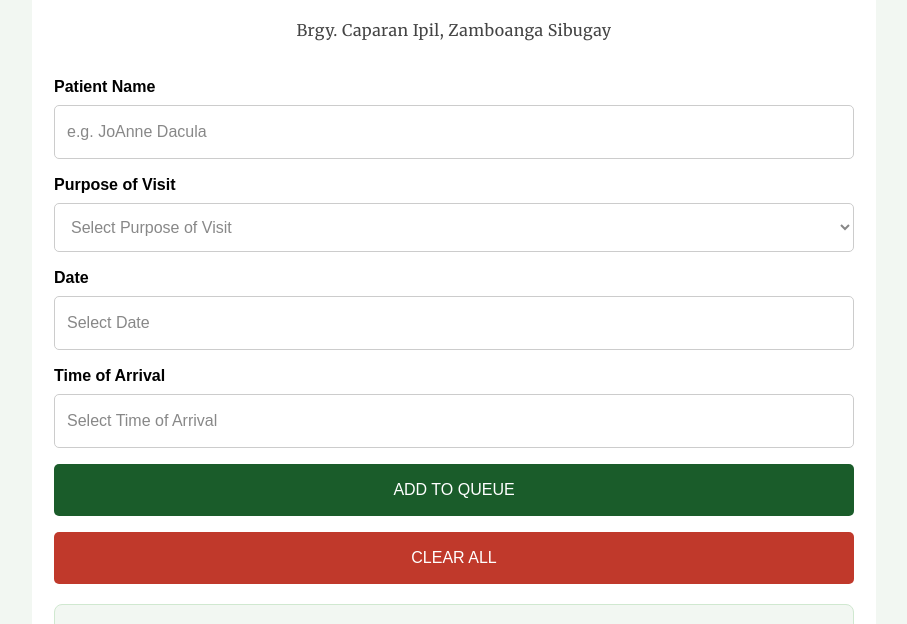
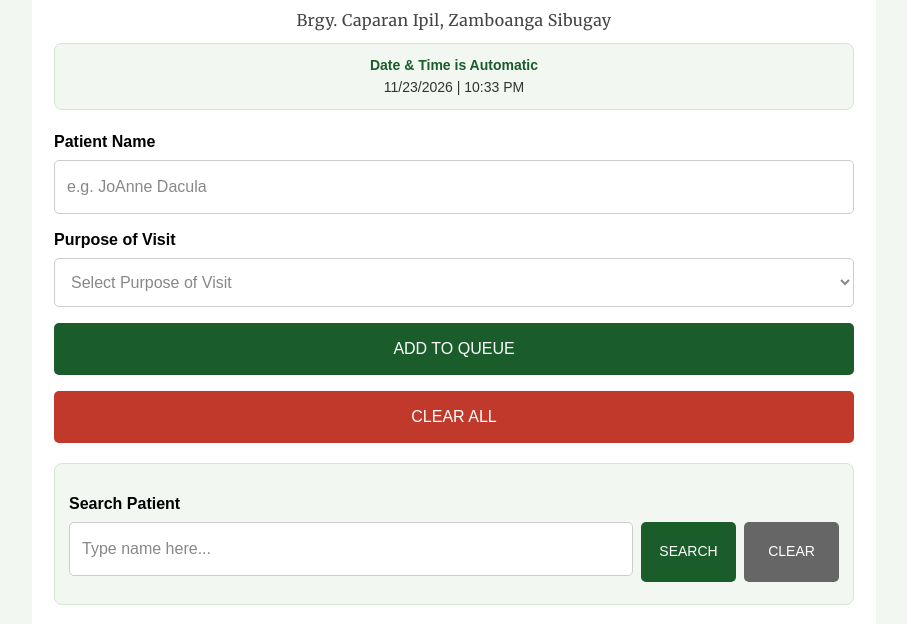
Before and after one commit to joannedacula4-a11y/-health-center-queue-log, a plain HTML site: page index.html in a window 1280 px wide. Shown: the part 102-726 px from the top of the page, without its empty margins (186-1093 px from the left). Drawn offline with nearby package versions, Linux system fonts and the light colour scheme.

Commit message:
Update index.html

```diff
--- a/index.html
+++ b/index.html
@@ -8,8 +8,10 @@
 <style>
   body { font-family: Arial, sans-serif; background: #f2f7f2; margin: 0; padding: 20px; }
   .container { max-width: 800px; margin: auto; background: white; padding: 28px 22px 22px 22px; border-radius: 10px; }
-h1 { font-family: 'Playfair Display', Georgia, 'Times New Roman', serif; font-weight: 800; text-align: center; color: #1a5c2a; margin-bottom: 18px; margin-top: 10px; line-height: 1.45; text-transform: uppercase; letter-spacing: 0.5px; font-size: 28px; }
-.subtitle { font-family: 'Merriweather', Georgia, 'Times New Roman', serif; font-weight: 400; text-align: center; color: #444; margin-top: 0; margin-bottom: 30px; line-height: 1.9; font-size: 16px; letter-spacing: 0.4px; }
+  h1 { font-family: 'Playfair Display', Georgia, 'Times New Roman', serif; font-weight: 800; text-align: center; color: #1a5c2a; margin-bottom: 8px; margin-top: 10px; line-height: 1.45; text-transform: uppercase; letter-spacing: 0.5px; font-size: 28px; }
+  .subtitle { font-family: 'Merriweather', Georgia, 'Times New Roman', serif; font-weight: 400; text-align: center; color: #444; margin-top: 0; margin-bottom: 8px; line-height: 1.9; font-size: 16px; letter-spacing: 0.4px; }
+  .auto-time { text-align: center; background: #f2f7f2; border: 1px solid #d0e8d0; padding: 10px; border-radius: 8px; margin-bottom: 20px; font-size: 14px; color: #1a5c2a; font-weight: bold; line-height: 1.6; }
+  .auto-time span { color: #333; font-weight: normal; }
   label { display: block; margin-top: 14px; font-weight: bold; line-height: 1.5; }
   input, select { width: 100%; padding: 14px 12px; margin-top: 6px; margin-bottom: 6px; border: 1px solid #ccc; border-radius: 5px; box-sizing: border-box; font-size: 16px; line-height: 1.5; background: white; display: block; }
   input::placeholder { color: #888; }
@@ -35,6 +37,12 @@ td:nth-child(4), td:nth-child(5) { white-space: nowrap; }
   <h1>HEALTH CENTER QUEUE LOG</h1>
   <p class="subtitle">Brgy. Caparan Ipil, Zamboanga Sibugay</p>
 
+  <!-- AUTOMATIC DATE & TIME - hindi na pwedeng baguhin ng user -->
+  <div class="auto-time">
+    Date & Time is Automatic<br>
+    <span id="currentDateTime">Loading...</span>
+  </div>
+
   <label for="name">Patient Name</label>
   <input type="text" id="name" placeholder="e.g. JoAnne Dacula">
 
@@ -54,13 +62,7 @@ td:nth-child(4), td:nth-child(5) { white-space: nowrap; }
     <option value="Others">Others</option>
   </select>
 
-<label for="visitDate">Date</label>
-<input type="text" id="visitDate" placeholder="Select Date" onfocus="this.type='date'" onblur="if(!this.value) this.type='text'">
-
-<label for="time">Time of Arrival</label>
-<input type="text" id="time" placeholder="Select Time of Arrival" onfocus="this.type='time'" onblur="if(!this.value) this.type='text'">
   <div id="error">Please enter a patient name.</div>
-
   <button id="addBtn">ADD TO QUEUE</button>
   <button id="clearBtn" style="background:#c0392b;">CLEAR ALL</button>
 
@@ -89,7 +91,32 @@ var queue = [];
   try { queue = JSON.parse(localStorage.getItem('caparanQueue') || '[]'); } catch(e){ queue = []; }
   var currentSearch = '';
 
-function saveQueue(){ try{ localStorage.setItem('caparanQueue', JSON.stringify(queue)); }catch(e){} }
+  function saveQueue(){
+    try{ localStorage.setItem('caparanQueue', JSON.stringify(queue)); }catch(e){}
+  }
+
+  // AUTOMATIC DATE & TIME - galing sa system, hindi sa user input
+  function getAutoDateTime(){
+    var now = new Date();
+    var yyyy = now.getFullYear();
+    var mm = String(now.getMonth()+1).padStart(2,'0');
+    var dd = String(now.getDate()).padStart(2,'0');
+    var date = yyyy + '-' + mm + '-' + dd; // YYYY-MM-DD for storage
+    var hh = String(now.getHours()).padStart(2,'0');
+    var min = String(now.getMinutes()).padStart(2,'0');
+    var time = hh + ':' + min; // 24h for storage
+    return { date: date, time: time, now: now };
+  }
+
+  function updateCurrentDateTimeDisplay(){
+    var auto = getAutoDateTime();
+    var display = auto.now.toLocaleDateString('en-US', { month: '2-digit', day: '2-digit', year: 'numeric' }) + ' | ' + auto.now.toLocaleTimeString('en-US', { hour: 'numeric', minute: '2-digit', hour12: true });
+    document.getElementById('currentDateTime').textContent = display;
+  }
+  // Update every second para live talaga
+  updateCurrentDateTimeDisplay();
+  setInterval(updateCurrentDateTimeDisplay, 1000);
+
   function formatTimeToAMPM(time24) {
     if (!time24) return '';
     var parts = time24.split(':');
@@ -100,12 +127,14 @@ function formatTimeToAMPM(time24) {
     if (hour12 === 0) hour12 = 12;
     return hour12 + ':' + minute + ' ' + ampm;
   }
+
   function formatDateToMDY(dateStr) {
     if (!dateStr) return '';
     var parts = dateStr.split('-');
     if (parts.length !== 3) return dateStr;
     return parts[1] + '-' + parts[2] + '-' + parts[0];
   }
+
   function displayQueue() {
     var list = document.getElementById('queueList');
     var msg = document.getElementById('searchMsg');
@@ -135,6 +164,7 @@ function displayQueue() {
       btns[j].onclick = function(){ deleteOne(parseInt(this.getAttribute('data-index'),10)); };
     }
   }
+
   function doSearch(){
     currentSearch = document.getElementById('search').value.trim().toLowerCase();
     displayQueue();
@@ -144,37 +174,37 @@ function clearSearch(){
     currentSearch = '';
     displayQueue();
   }
+
   function addPatient() {
     var nameInput = document.getElementById('name');
     var name = nameInput.value.trim();
     var error = document.getElementById('error');
     if (name === '') { error.style.display = 'block'; return; }
     error.style.display = 'none';
-  var date = document.getElementById('visitDate').value;
+
     var purpose = document.getElementById('purpose').value;
-  var time = document.getElementById('time').value;
-  if (date === '') {
-    var d = new Date();
-    date = d.getFullYear() + '-' + String(d.getMonth()+1).padStart(2,'0') + '-' + String(d.getDate()).padStart(2,'0');
-  }
-  if (time === '') {
-    var now = new Date();
-    time = now.getHours().toString().padStart(2, '0') + ':' + now.getMinutes().toString().padStart(2, '0');
-  }
     if (purpose === '') { purpose = 'Check-up'; }
+
+    // DITO NA KINUKUHA AUTOMATIC - hindi na galing sa input
+    var auto = getAutoDateTime();
+    var date = auto.date;
+    var time = auto.time;
+
     queue.push({ date: date, name: name, purpose: purpose, time: time });
     saveQueue();
     clearSearch();
     displayQueue();
     nameInput.value = '';
     document.getElementById('purpose').value = '';
-  var dateInput = document.getElementById('visitDate');
-  dateInput.value = ''; dateInput.type = 'text';
-  var timeInput = document.getElementById('time');
-  timeInput.value = ''; timeInput.type = 'text';
-  alert('Added: ' + name);
+    alert('Added: ' + name + ' | ' + formatDateToMDY(date) + ' ' + formatTimeToAMPM(time));
   }
-function deleteOne(index) { queue.splice(index, 1); saveQueue(); displayQueue(); }
+
+  function deleteOne(index) {
+    queue.splice(index, 1);
+    saveQueue();
+    displayQueue();
+  }
+
   function clearQueue() {
     if (confirm("Are you sure you want to clear all patients from the queue?")) {
       queue = [];
@@ -184,6 +214,7 @@ function clearQueue() {
       alert('Queue cleared');
     }
   }
+
   document.getElementById('addBtn').onclick = addPatient;
   document.getElementById('clearBtn').onclick = clearQueue;
   document.getElementById('searchBtn').onclick = doSearch;
@@ -192,7 +223,5 @@ document.getElementById('search').addEventListener('input', doSearch);
   document.getElementById('search').addEventListener('keydown', function(e){ if(e.key === 'Enter'){ doSearch(); } });
   displayQueue();
 </script>
-<!-- PR Test: Search Feature Ready -->
-<!-- FR-02 Search added via Pull Request -->
 </body>
   </html>
```
Lines whose indentation alone changed are shown as unchanged.
